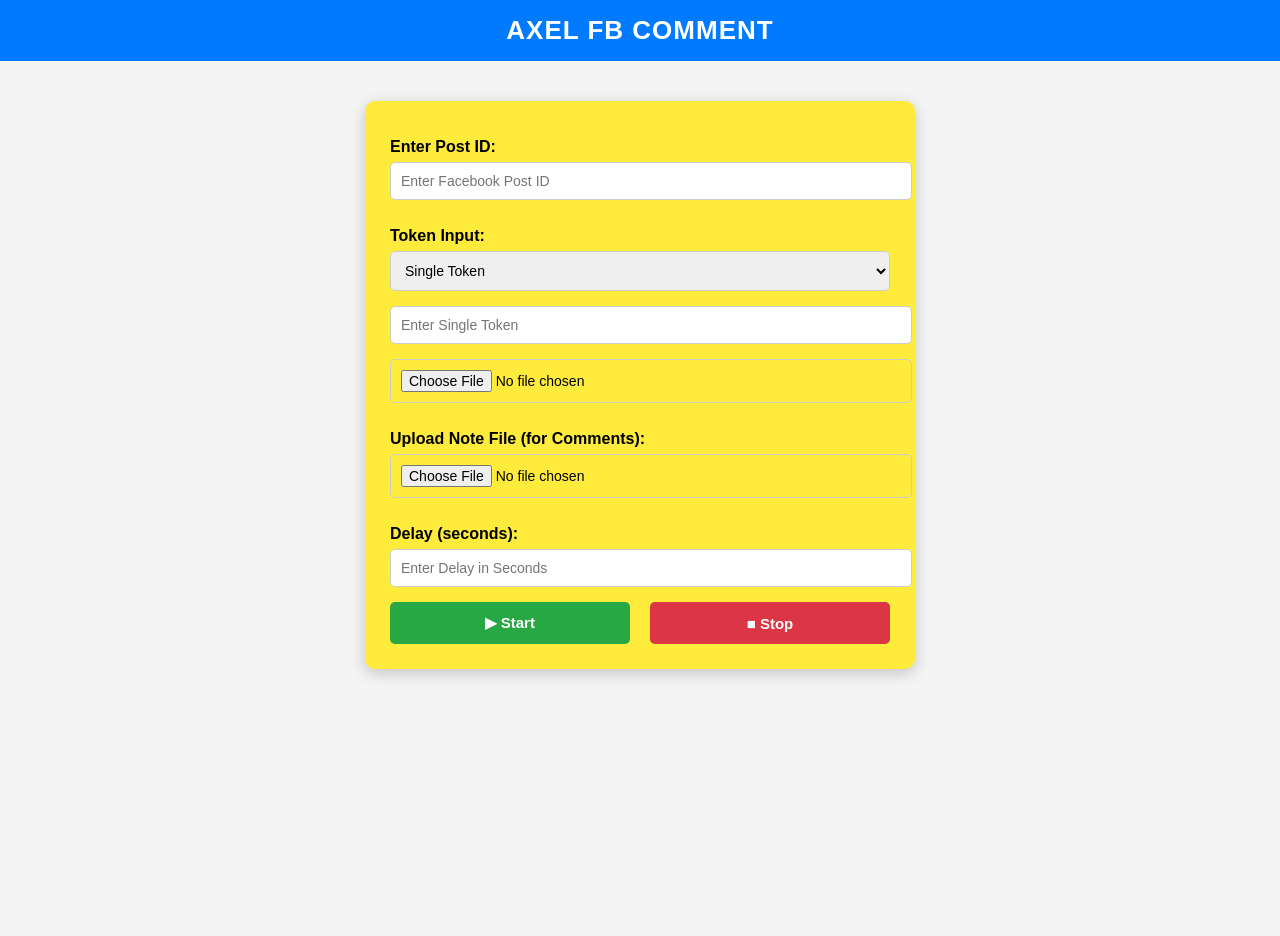
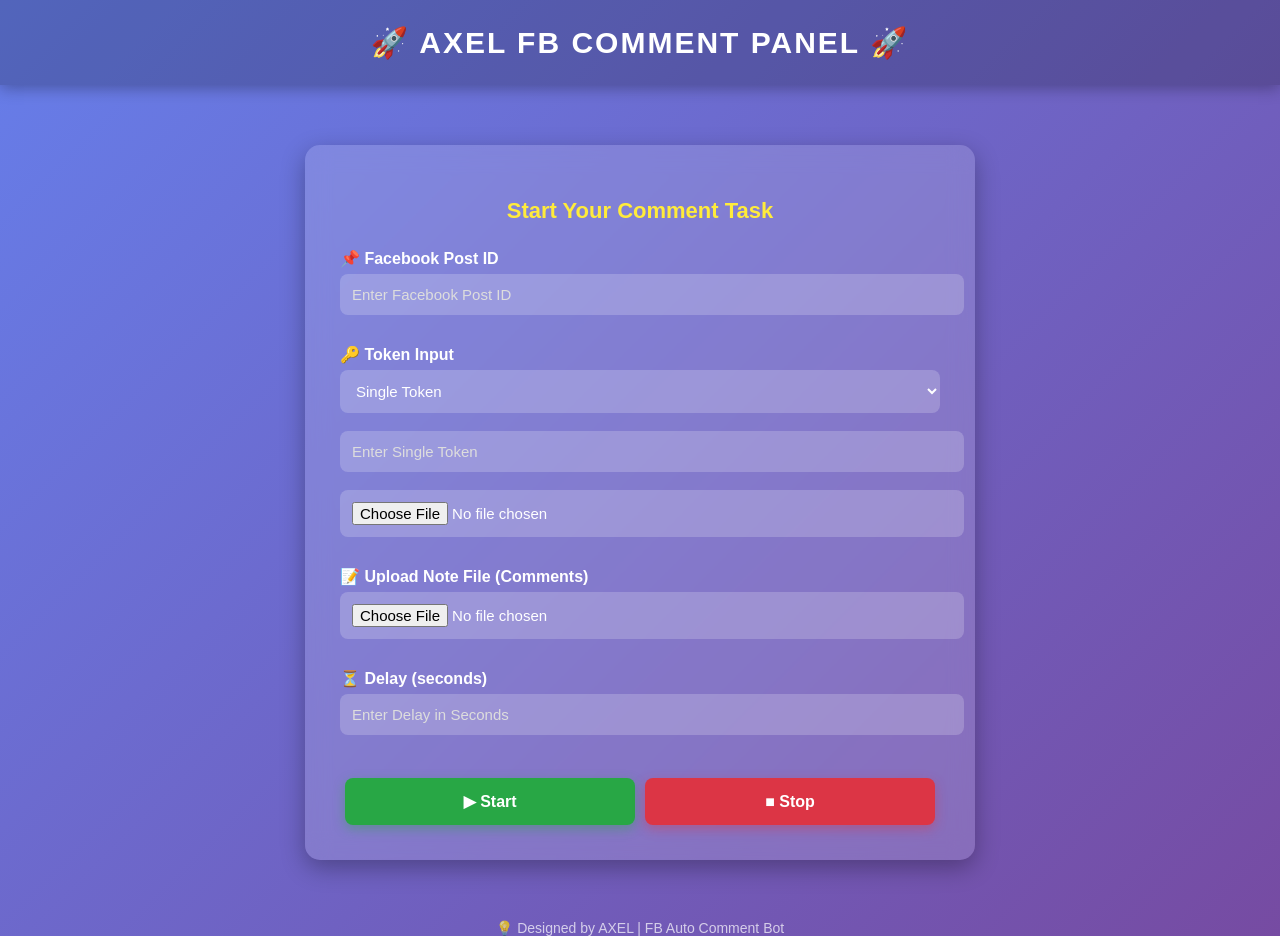
Before and after one commit to princevivaan7-spec/AXEL-FB-COMENT, a Python web app: template templates/index.html in a window 1280 px wide. Before the commit the page ends 678 px from the top, so only its background shows below. Run offline with Jinja, Linux system fonts and the light colour scheme; the template is opened without the code that fills it, so the values that code supplies are empty.

Commit message:
Update index.html

```diff
--- a/templates/index.html
+++ b/templates/index.html
@@ -6,54 +6,84 @@
   <title>AXEL FB COMMENT</title>
   <style>
     body {
-      font-family: Arial, sans-serif;
       margin: 0;
-      padding: 0;
-      background: #f4f4f4;
+      font-family: "Poppins", sans-serif;
+      background: linear-gradient(135deg, #667eea, #764ba2);
+      color: #333;
     }
     header {
-      background: #007BFF;
-      color: white;
       text-align: center;
-      padding: 15px 0;
-      font-size: 26px;
+      padding: 25px 15px;
+      font-size: 30px;
       font-weight: bold;
-      letter-spacing: 1px;
+      color: #fff;
+      background: rgba(0,0,0,0.2);
+      letter-spacing: 2px;
+      box-shadow: 0 3px 15px rgba(0,0,0,0.3);
     }
     .container {
-      max-width: 500px;
-      margin: 40px auto;
-      background: #ffeb3b; /* yellow background */
-      padding: 25px;
-      border-radius: 10px;
-      box-shadow: 0 4px 15px rgba(0,0,0,0.2);
+      max-width: 600px;
+      margin: 60px auto;
+      background: rgba(255,255,255,0.15);
+      border-radius: 15px;
+      padding: 35px;
+      box-shadow: 0 8px 25px rgba(0,0,0,0.3);
+      backdrop-filter: blur(12px);
+      color: #fff;
+      animation: fadeIn 1s ease-in-out;
+    }
+    @keyframes fadeIn {
+      from {opacity: 0; transform: translateY(30px);}
+      to {opacity: 1; transform: translateY(0);}
+    }
+    h2 {
+      margin-bottom: 25px;
+      font-size: 22px;
+      color: #ffeb3b;
+      text-align: center;
     }
     label {
-      font-weight: bold;
+      font-weight: 600;
       display: block;
       margin: 12px 0 6px;
     }
     input, select {
       width: 100%;
-      padding: 10px;
-      margin-bottom: 15px;
-      border-radius: 5px;
-      border: 1px solid #ccc;
-      font-size: 14px;
+      padding: 12px;
+      margin-bottom: 18px;
+      border-radius: 8px;
+      border: none;
+      font-size: 15px;
+      outline: none;
+      background: rgba(255,255,255,0.2);
+      color: #fff;
+    }
+    input::placeholder {
+      color: #ddd;
+    }
+    option {
+      color: #000;
+    }
+    .btn-group {
+      display: flex;
+      justify-content: space-between;
+      margin-top: 25px;
     }
     button {
-      width: 48%;
-      padding: 12px;
-      font-size: 15px;
+      flex: 1;
+      margin: 0 5px;
+      padding: 14px;
+      font-size: 16px;
       font-weight: bold;
       border: none;
-      border-radius: 5px;
+      border-radius: 8px;
       cursor: pointer;
       transition: 0.3s;
     }
     .start {
       background: #28a745;
       color: white;
+      box-shadow: 0 4px 12px rgba(40,167,69,0.4);
     }
     .start:hover {
       background: #218838;
@@ -61,25 +91,33 @@
     .stop {
       background: #dc3545;
       color: white;
+      box-shadow: 0 4px 12px rgba(220,53,69,0.4);
     }
     .stop:hover {
       background: #c82333;
     }
-    .btn-group {
-      display: flex;
-      justify-content: space-between;
+    footer {
+      text-align: center;
+      margin-top: 30px;
+      color: #fff;
+      font-size: 14px;
+      opacity: 0.7;
     }
   </style>
 </head>
 <body>
-  <header>AXEL FB COMMENT</header>
+  <header>🚀 AXEL FB COMMENT PANEL 🚀</header>
+
   <div class="container">
+    <h2>Start Your Comment Task</h2>
     <form action="/start" method="post" enctype="multipart/form-data">
 
-      <label for="postId">Enter Post ID:</label>
+      <!-- Post ID -->
+      <label for="postId">📌 Facebook Post ID</label>
       <input type="text" id="postId" name="postId" placeholder="Enter Facebook Post ID" required>
 
-      <label for="token">Token Input:</label>
+      <!-- Token Options -->
+      <label for="tokenOption">🔑 Token Input</label>
       <select id="tokenOption" name="tokenOption">
         <option value="single">Single Token</option>
         <option value="file">Upload Token File</option>
@@ -88,18 +126,22 @@
       <input type="file" id="tokenFile" name="tokenFile" accept=".txt">
 
       <!-- Comment Note File -->
-      <label for="commentFile">Upload Note File (for Comments):</label>
+      <label for="commentFile">📝 Upload Note File (Comments)</label>
       <input type="file" id="commentFile" name="commentFile" accept=".txt" required>
 
-      <label for="delay">Delay (seconds):</label>
+      <!-- Delay -->
+      <label for="delay">⏳ Delay (seconds)</label>
       <input type="number" id="delay" name="delay" placeholder="Enter Delay in Seconds" required>
 
+      <!-- Buttons -->
       <div class="btn-group">
         <button type="submit" class="start">▶ Start</button>
         <button type="button" class="stop" onclick="stopTask()">■ Stop</button>
       </div>
     </form>
   </div>
+
+  <footer>💡 Designed by AXEL | FB Auto Comment Bot</footer>
 
   <script>
     function stopTask() {
```
